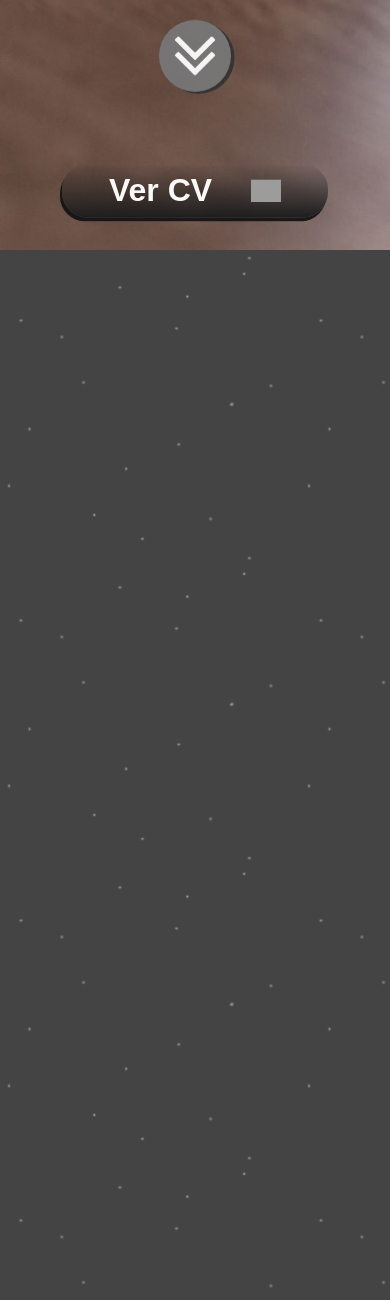
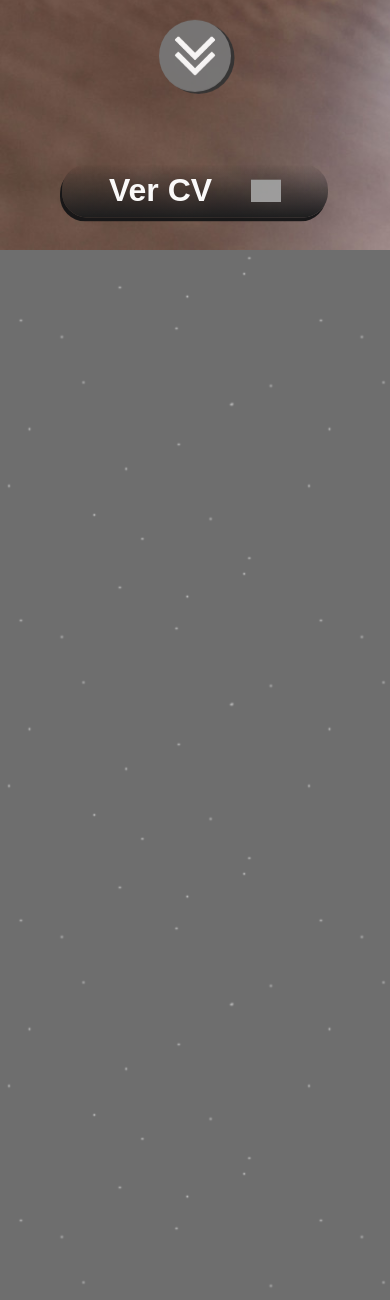
Before and after one commit to wilsonsilva009/Portfolio, a PHP site: page / in a window 390 px wide. Shown: the part 594-1894 px from the top of the page. Run offline with PHP 8.4, Linux system fonts and the light colour scheme; grey boxes are pictures that could not be loaded.

Commit message:
Testing and changes
+ Changes to few color elements, especially on mobile devices

```diff
--- a/script.js
+++ b/script.js
@@ -19,8 +19,8 @@ window.addEventListener('scroll', function() {
 	];
 
 	const colors = [
-		{ percent: 1, color: '#444', target: '.stage3' },
-		{ percent: 15, color: '#444', target: '.stage3' },
+		{ percent: 1, color: '#6E6E6E', target: '.stage3' },
+		{ percent: 15, color: '#6E6E6E', target: '.stage3' },
 		{ percent: 45, color: '#333', target: '.stage1' },
 		{ percent: 80, color: '#222', target: '.stage2' },
 		{ percent: 101, color: '#111', target: '.stage3' },
--- a/style.css
+++ b/style.css
@@ -10,7 +10,7 @@ body {
 	margin: 0;
 	font-family: Comic-sans, Arial, Calibri, sans-serif;
 	transition: background-color 0.5s ease;
-	background-color: #444;
+	background-color: #6E6E6E;
 	overflow-x: hidden;
 	animation: snowy 30s linear infinite both;
 }
@@ -612,4 +612,8 @@ span::before{
 		width: 100% !important;
         height: 13rem !important;
 	}
+
+	#sun-glow{
+		bottom: -4%;
+	}
 }
```
